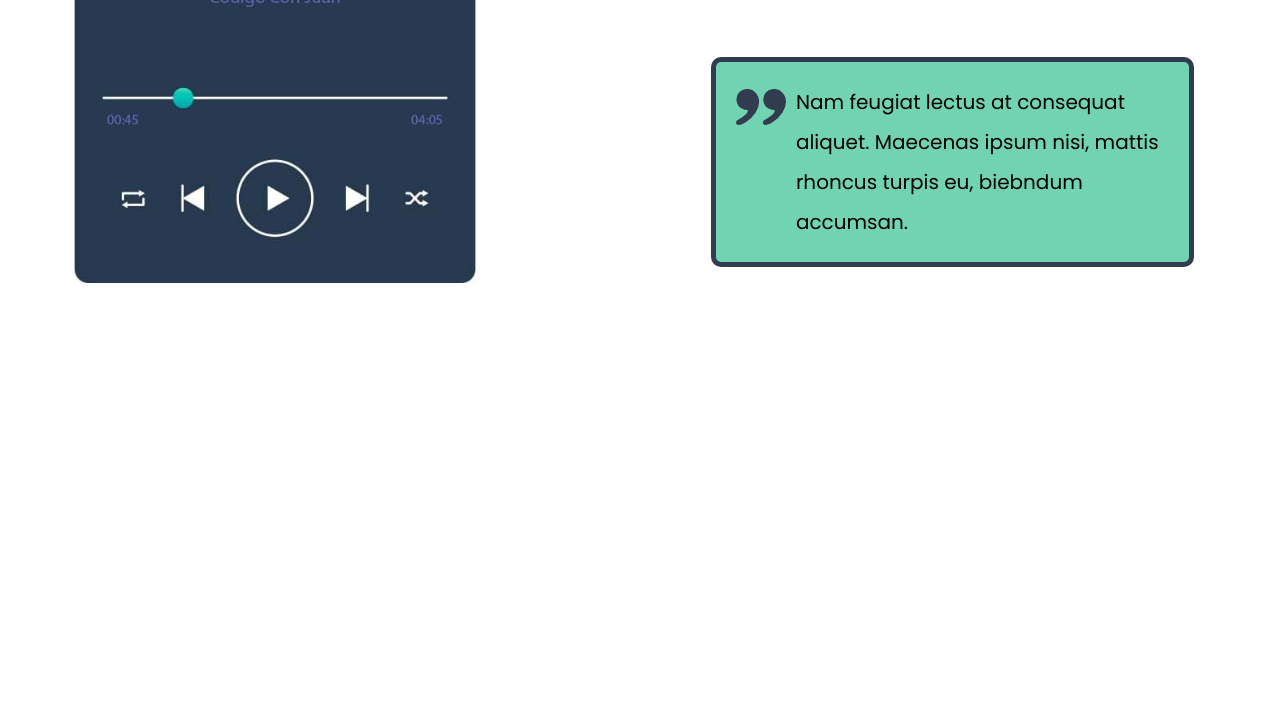
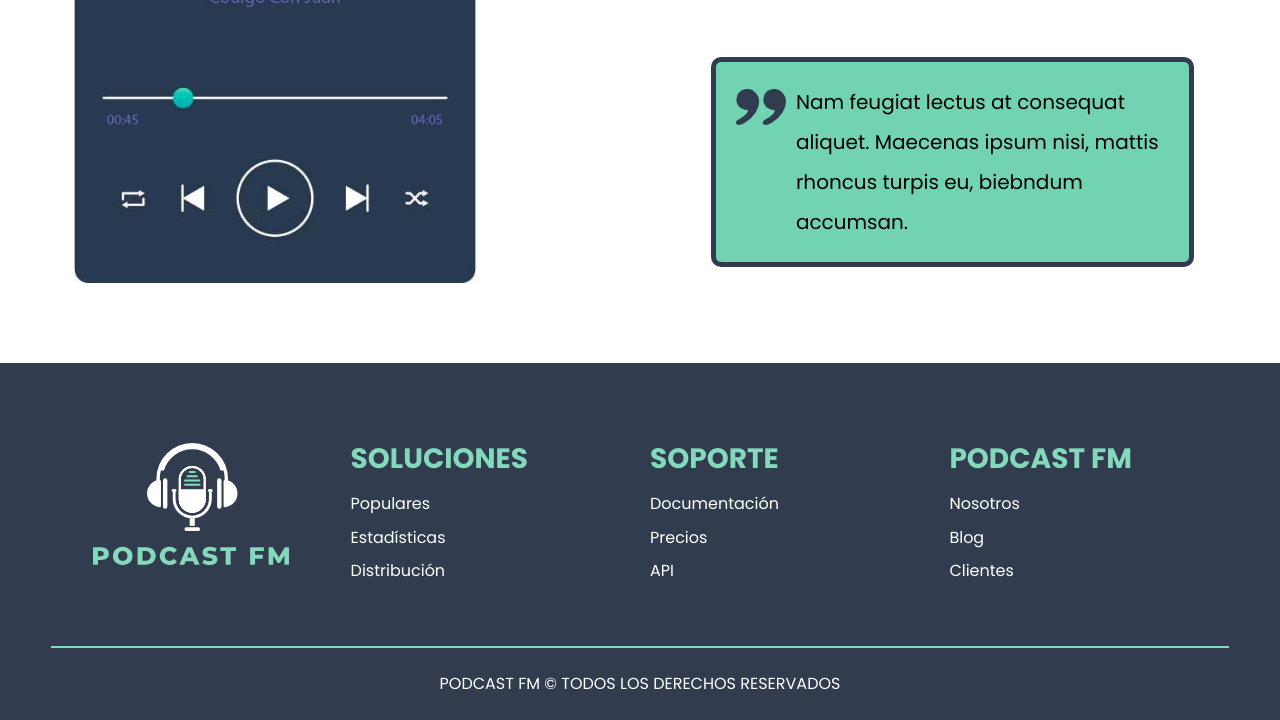
Before and after one commit to KevinJSS/Podcast_App, a website: page index.html in a window 1280 px wide. Shown: the part 4968-5688 px from the top of the page. Before the commit the page ends 5331 px from the top, so only its background shows below. Drawn offline with Linux system fonts and the light colour scheme.

Commit message:
Footer section added

```diff
--- a/index.html
+++ b/index.html
@@ -70,11 +70,11 @@
                     <h3 class="plan__heading">Inicio</h3>
                     <p class="plan__price">$2.99 mes</p>
 
-                    <ul class="plan__list">
+                    <nav class="plan__list">
                         <li class="plan__item">30 Episodios</li>
                         <li class="plan__item">Estadísticas</li>
                         <li class="plan__item">App para grabar</li>
-                    </ul>
+                    </nav>
 
                     <a href="#" class="plan__button">Inscribirse</a>
                 </div>
@@ -83,13 +83,13 @@
                     <h3 class="plan__heading">Premium</h3>
                     <p class="plan__price">$6.99 mes</p>
 
-                    <ul class="plan__list">
+                    <nav class="plan__list">
                         <li class="plan__item">Episodios ilimitados</li>
                         <li class="plan__item">Todas las plataformas</li>
                         <li class="plan__item">Estadísticas</li>
                         <li class="plan__item">App para grabar</li>
                         <li class="plan__item">Podcast pagados</li>
-                    </ul>
+                    </nav>
 
                     <a href="#" class="plan__button plan__button--premium">Inscribirse</a>
                 </div>
@@ -136,5 +136,49 @@
             </div>
         </div>
     </section>
+
+    <footer class="footer section-pd">
+        <div class="container">
+            <div class="footer__content">
+                <div class="footer__illustration">
+                    <img src="build/images/logo.svg" alt="Logo Footer Podcast App" class="footer__img">
+                </div>
+
+                <div class="widget">
+                    <h3 class="widget__heading">Soluciones</h3>
+
+                    <ul class="widget__nav">
+                        <a class="widget__link">Populares</a>
+                        <a class="widget__link">Estadísticas</a>
+                        <a class="widget__link">Distribución</a>
+                    </ul>
+                </div>
+
+                <div class="widget">
+                    <h3 class="widget__heading">Soporte</h3>
+
+                    <ul class="widget__nav">
+                        <a class="widget__link">Documentación</a>
+                        <a class="widget__link">Precios</a>
+                        <a class="widget__link">API</a>
+                    </ul>
+                </div>
+
+                <div class="widget">
+                    <h3 class="widget__heading">Podcast FM</h3>
+
+                    <nav class="widget__nav">
+                        <a class="widget__link">Nosotros</a>
+                        <a class="widget__link">Blog</a>
+                        <a class="widget__link">Clientes</a>
+                    </nav>
+                </div>
+            </div>
+
+            <div class="footer__copyright">
+                <p class="footer__text">Podcast FM &copy; Todos los derechos reservados</p>
+            </div>
+        </div>
+    </footer>
 </body>
 </html>
--- a/src/scss/base/_globals.scss
+++ b/src/scss/base/_globals.scss
@@ -24,6 +24,10 @@ p {
 }
 a {
     text-decoration: none;
+
+    &:hover {
+        cursor: pointer;
+    }
 }
 img {
     max-width: 100%;
--- /dev/null
+++ b/src/scss/ui/_footer.scss
@@ -0,0 +1,57 @@
+@use 'base/variables' as v;
+@use 'base/mixins' as m;
+
+.footer {
+    @include m.bgImage('', v.$secondary-color);
+    padding-bottom: 2rem;
+
+    &__content {
+        @include m.tablet {
+            @include m.grid(4, 2rem);
+        }
+    }
+
+    &__img {
+        max-width: 70%;
+        margin: 0 auto 7rem;
+
+        @include m.tablet {
+            margin: 0 auto;
+        }
+    }
+
+    &__copyright {
+        margin-top: 5rem;
+        border-top: 2px solid v.$primary-color;
+    }
+
+    &__text {
+        text-align: center;
+        color: v.$light-color;
+        text-transform: uppercase;
+        font-size: 1.6rem;
+        padding: 2rem 0 0;
+    }
+}
+
+.widget {
+    width: 70%;
+    margin: 5rem auto;
+
+    @include m.tablet {
+        width: auto;
+        margin: unset;
+    }
+
+    &__heading {
+        text-align: left;
+        color: v.$primary-color;
+    }
+
+    &__link {
+        display: block;
+        color: v.$light-color;
+        margin-bottom: 1.5rem;
+        font-size: 1.6rem;
+    }
+}
--- a/src/scss/ui/_index.scss
+++ b/src/scss/ui/_index.scss
@@ -4,3 +4,4 @@
 @forward 'statistics';
 @forward 'plans';
 @forward 'testimonials';
+@forward 'footer';
```
Also changed, not shown: build/css/app.css, 1 other file.
